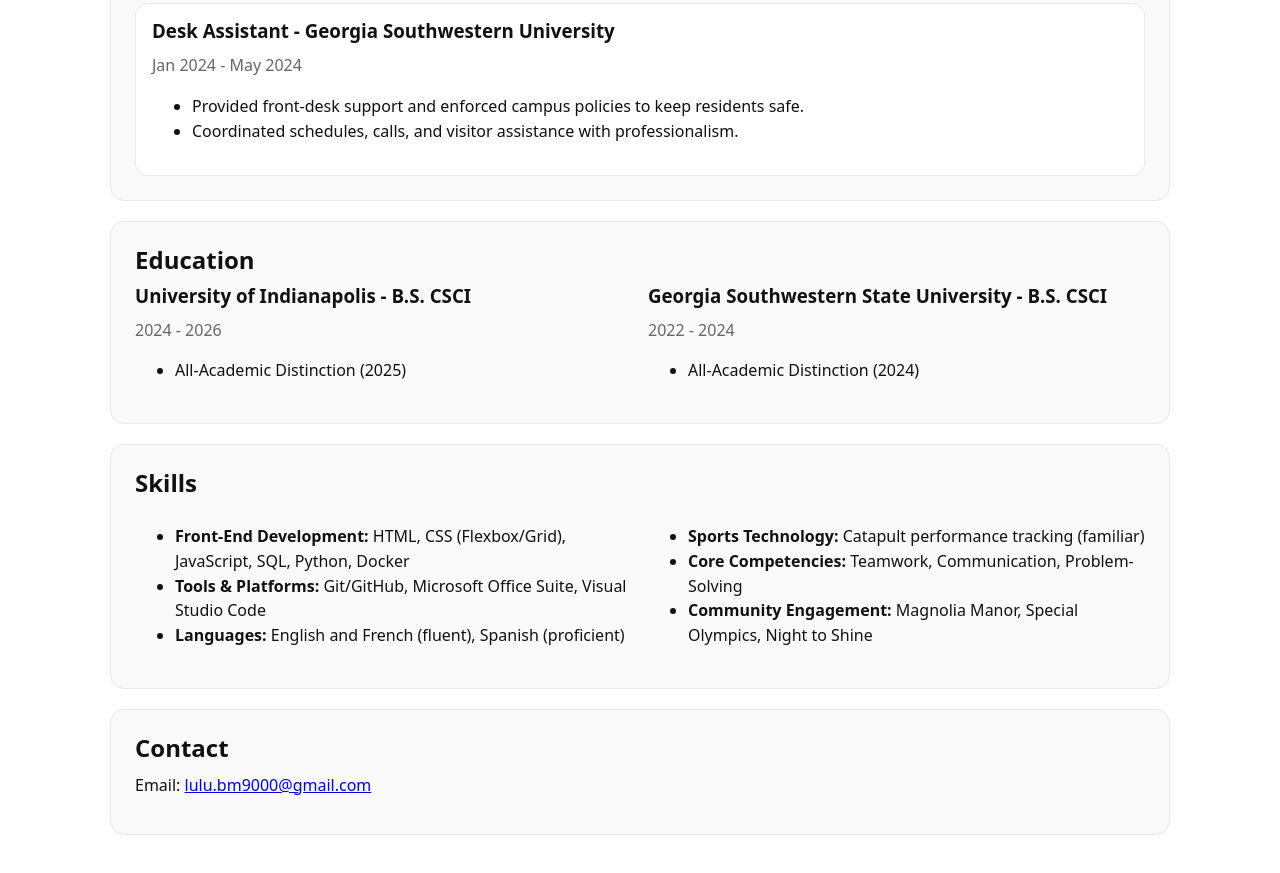
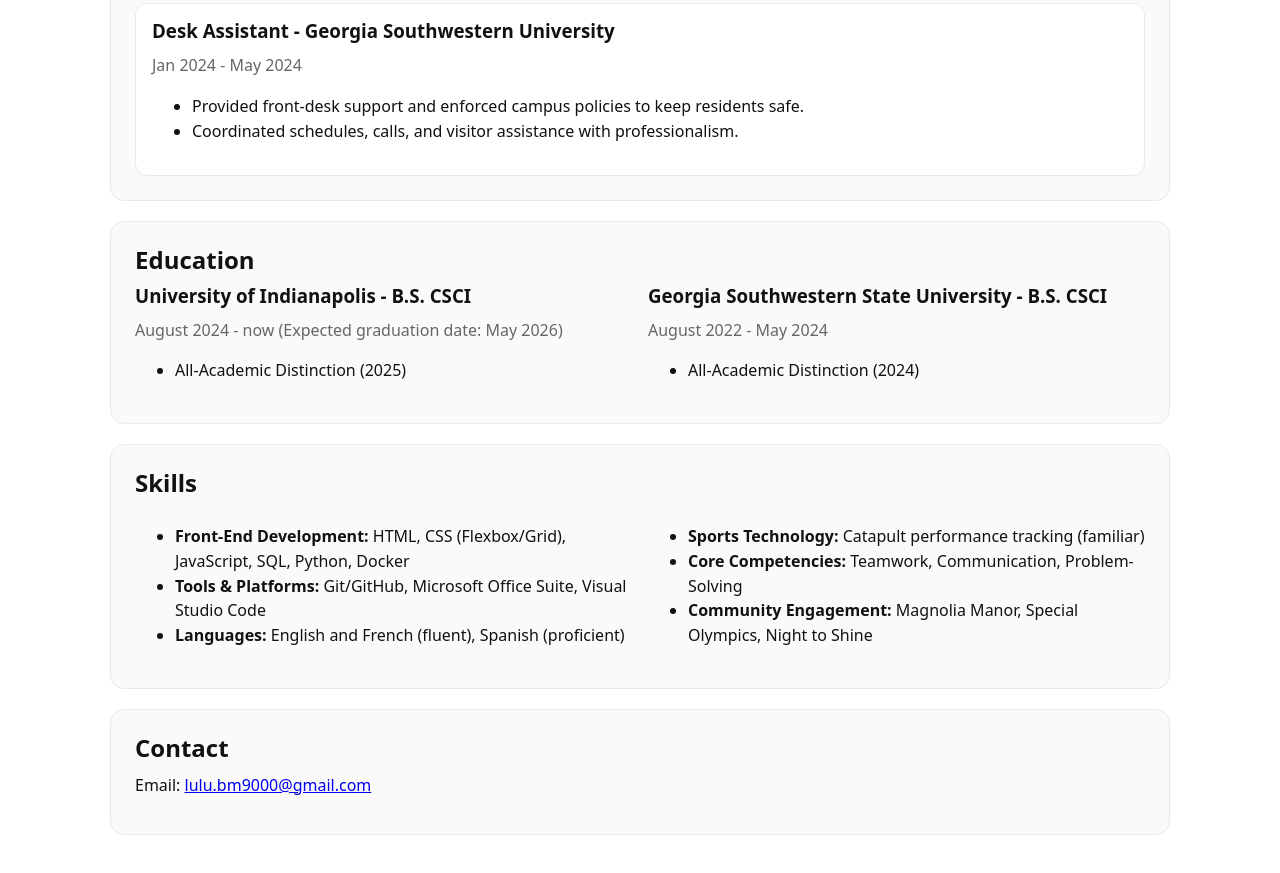
Before and after one commit to lbedleg/personal-website, a plain HTML site: page index.html in a window 1280 px wide. Shown: the part 1019-1892 px from the top of the page. Drawn offline with Linux system fonts and the light colour scheme.

Commit message:
Update index.html

```diff
--- a/index.html
+++ b/index.html
@@ -85,14 +85,14 @@
       <div class="grid-2">
         <div>
           <h3>University of Indianapolis - B.S. CSCI</h3>
-          <p class="muted">2024 - 2026</p>
+          <p class="muted">August 2024 - now (Expected graduation date: May 2026) </p>
           <ul>
             <li>All-Academic Distinction (2025)</li>
           </ul>
         </div>
         <div>
           <h3>Georgia Southwestern State University - B.S. CSCI</h3>
-          <p class="muted">2022 - 2024</p>
+          <p class="muted">August 2022 - May 2024</p>
           <ul>
             <li>All-Academic Distinction (2024)</li>
           </ul>
```
